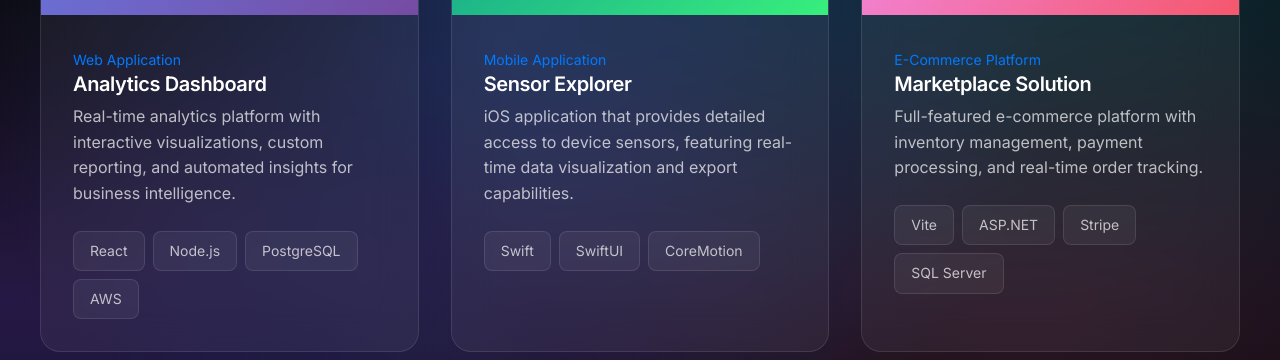
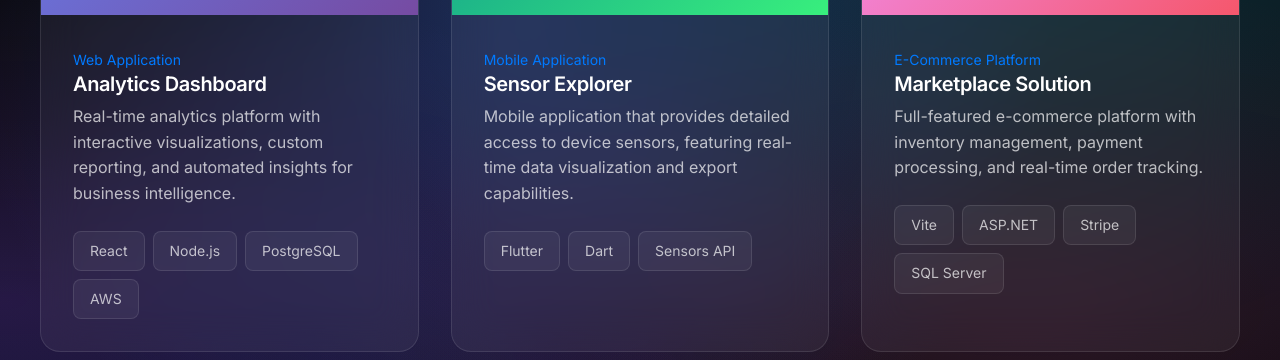
Before and after one commit to fscopel/fscopel.github.io, a Jekyll site: the page built from index.html, in a window 1280 px wide and 900 px high, scrolled down 3595 px. Shown: the part 154-514 px from the top of the window. Built offline with Jekyll 4.4.1, drawn with Linux system fonts in a browser that asks for light colours; some of the changed text lies outside the part shown.

Commit message:
Replace Swift/SwiftUI with Dart/Flutter in mobile stack
- Update mobile expertise to focus on Flutter and Dart
- Update Sensor Explorer project to use Flutter/Dart

https://claude.ai/code/session_01GMvcSBMnR9nKg9WjH538kv

```diff
--- a/index.html
+++ b/index.html
@@ -162,11 +162,10 @@ description: Expert software engineering contractor specializing in full-stack d
                 <h3 class="expertise-title">Mobile</h3>
             </div>
             <div class="expertise-tags">
-                <span class="tag">Swift</span>
-                <span class="tag">SwiftUI</span>
+                <span class="tag">Flutter</span>
+                <span class="tag">Dart</span>
                 <span class="tag">Kotlin</span>
                 <span class="tag">React Native</span>
-                <span class="tag">Flutter</span>
             </div>
         </div>
 
@@ -260,13 +259,13 @@ description: Expert software engineering contractor specializing in full-stack d
                 <span class="portfolio-category">Mobile Application</span>
                 <h3 class="portfolio-title">Sensor Explorer</h3>
                 <p class="portfolio-description">
-                    iOS application that provides detailed access to device sensors,
+                    Mobile application that provides detailed access to device sensors,
                     featuring real-time data visualization and export capabilities.
                 </p>
                 <div class="portfolio-tech">
-                    <span class="tag">Swift</span>
-                    <span class="tag">SwiftUI</span>
-                    <span class="tag">CoreMotion</span>
+                    <span class="tag">Flutter</span>
+                    <span class="tag">Dart</span>
+                    <span class="tag">Sensors API</span>
                 </div>
             </div>
         </div>
```
